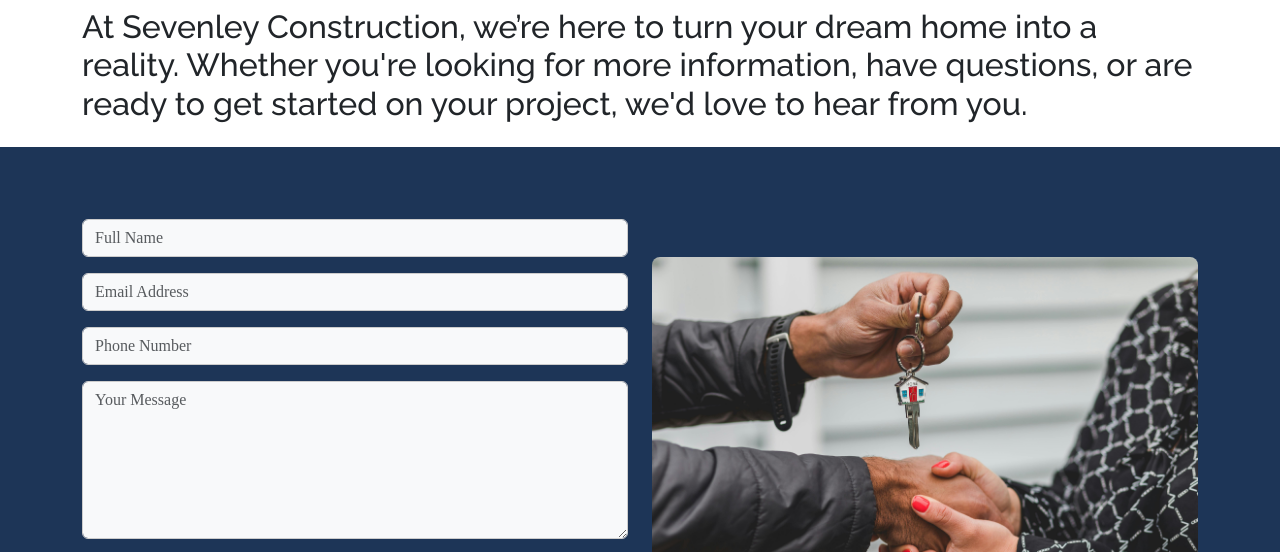
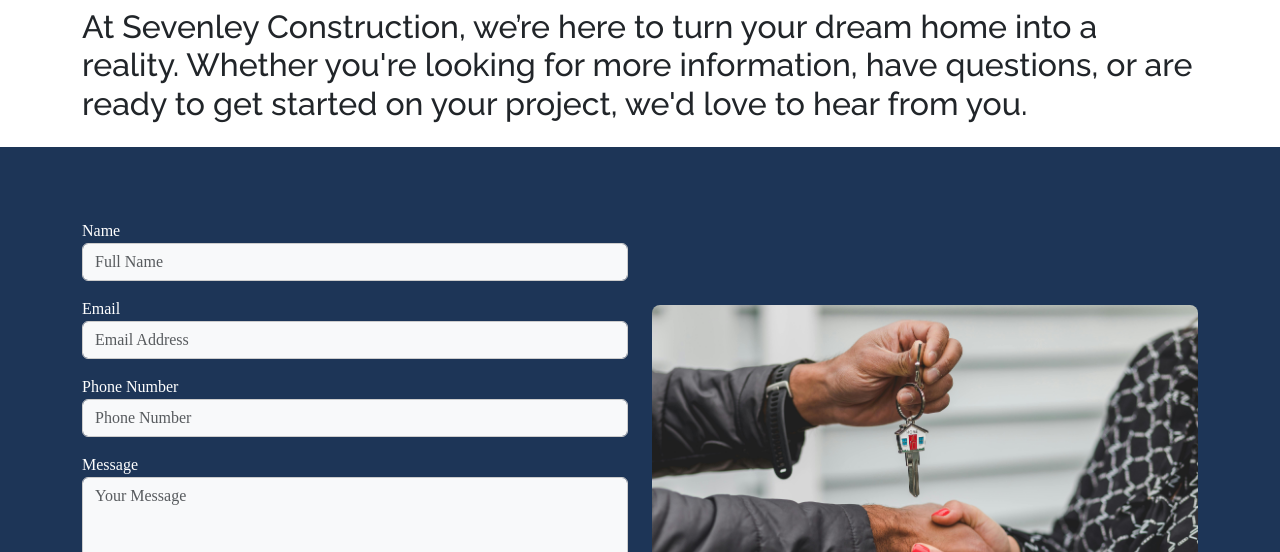
Before and after one commit to Djonessa/sevenley-site, a website: page contact.html in a window 1280 px wide. Shown: the part 207-759 px from the top of the page. Drawn offline with nearby package versions, Linux system fonts and the light colour scheme; a web font is replaced by a local one.

Commit message:
Update contact.html

```diff
--- a/contact.html
+++ b/contact.html
@@ -66,15 +66,19 @@
         <!-- Form Inputs -->
         <div class="col-md-6 order-1 order-md-0">
           <div class="mb-3">
+            <label for="name">Name</label>
             <input type="text" class="form-control" name="name" placeholder="Full Name" required>
           </div>
           <div class="mb-3">
+            <label for="email">Email</label>
             <input type="email" class="form-control" name="email" placeholder="Email Address" required>
           </div>
           <div class="mb-3">
+            <label for="phone">Phone Number</label>
             <input type="tel" class="form-control" name="phone" placeholder="Phone Number">
           </div>
           <div class="mb-3">
+            <label for="message">Message</label>
             <textarea class="form-control" name="message" placeholder="Your Message" rows="6" required></textarea>
           </div>
           <div class="mb-3">
```
